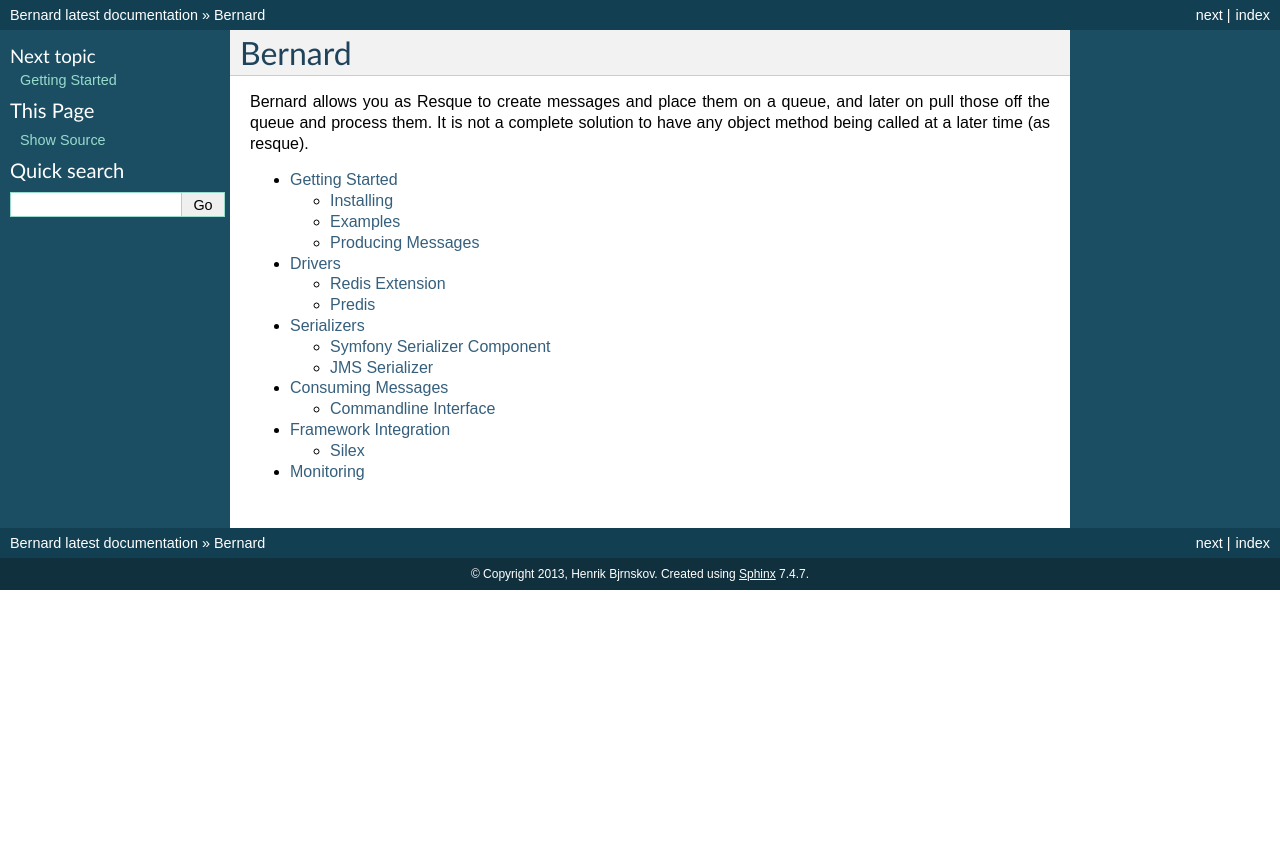
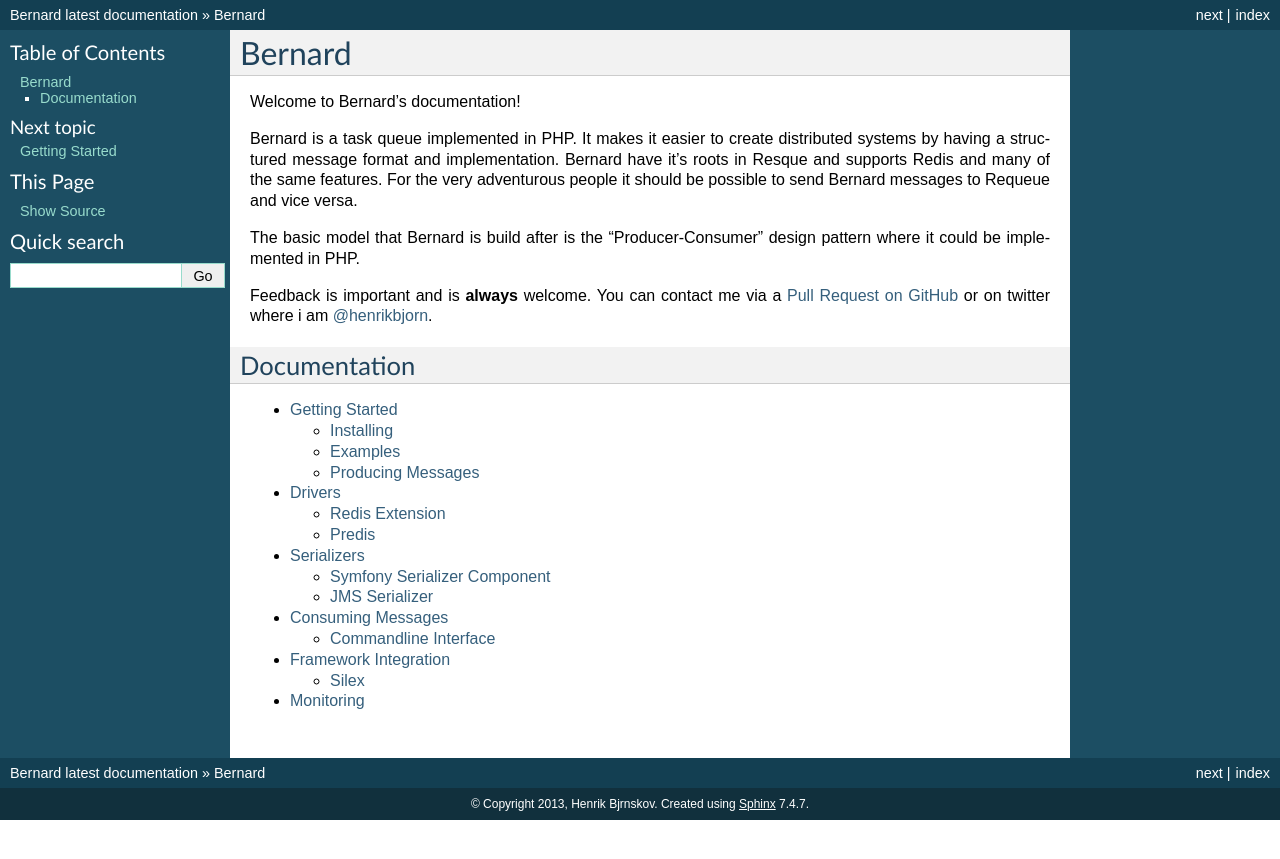
Before and after one commit to bernardphp/bernard, a Sphinx documentation site: the page built from doc/index.rst, in a window 1280 px wide. Shown: the top 859 px of the page. Built offline with Sphinx 7.4.7, drawn with Linux system fonts in a browser that asks for light colours.

Commit message:
better intro

```diff
--- a/doc/index.rst
+++ b/doc/index.rst
@@ -1,9 +1,21 @@
 Bernard
 =======
 
-Bernard allows you as Resque to create messages and place them on a queue, and
-later on pull those off the queue and process them. It is not a complete
-solution to have any object method being called at a later time (as resque).
+Welcome to Bernard's documentation!
+
+Bernard is a task queue implemented in PHP. It makes it easier to create distributed
+systems by having a structured message format and implementation. Bernard have it's
+roots in Resque and supports Redis and many of the same features. For the very adventurous
+people it should be possible to send Bernard messages to Requeue and vice versa.
+
+The basic model that Bernard is build after is the "Producer-Consumer" design pattern where
+it could be implemented in PHP.
+
+Feedback is important and is **always** welcome. You can contact me via a `Pull Request on GitHub <http://github.com/henrikbjorn/Bernard>`_
+or on twitter where i am `@henrikbjorn <http://twitter.com/henrikbjorn>`_.
+
+Documentation
+-------------
 
 .. toctree::
     :maxdepth: 2
```
